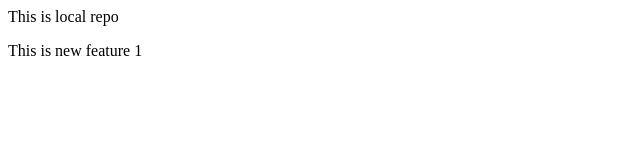
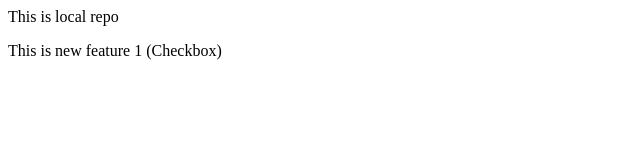
Before and after one commit to GaneshUgale7/Demo, a plain HTML site: page index.html in a window 1280 px wide. Shown: the full height of the page, 0-640 px from the left. Drawn offline with Linux system fonts and the light colour scheme.

Commit message:
Checkbox Added

```diff
--- a/index.html
+++ b/index.html
@@ -1,2 +1,2 @@
 <p>This is local repo</p>
-<p>This is new feature 1</p>
+<p>This is new feature 1 (Checkbox)</p>
```
